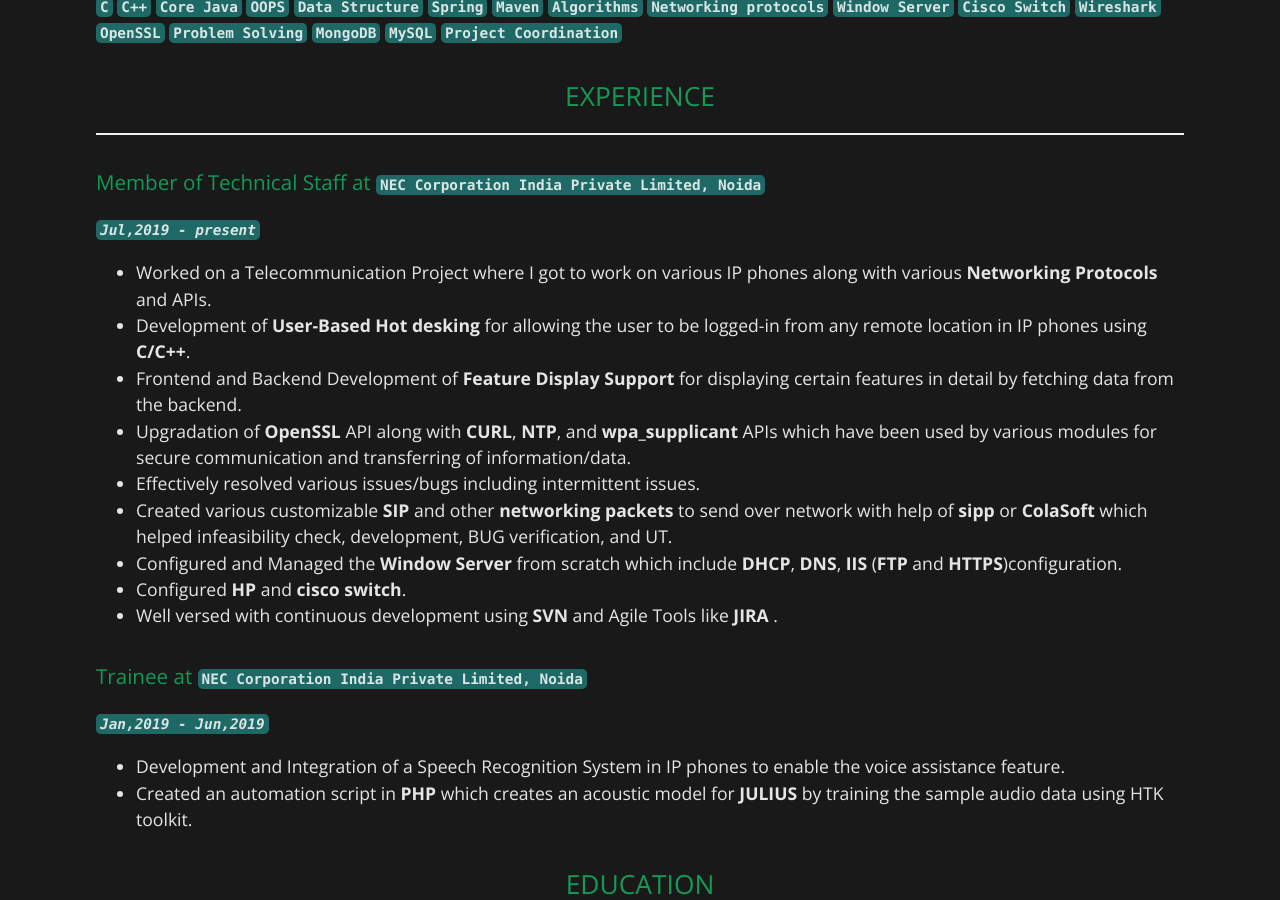
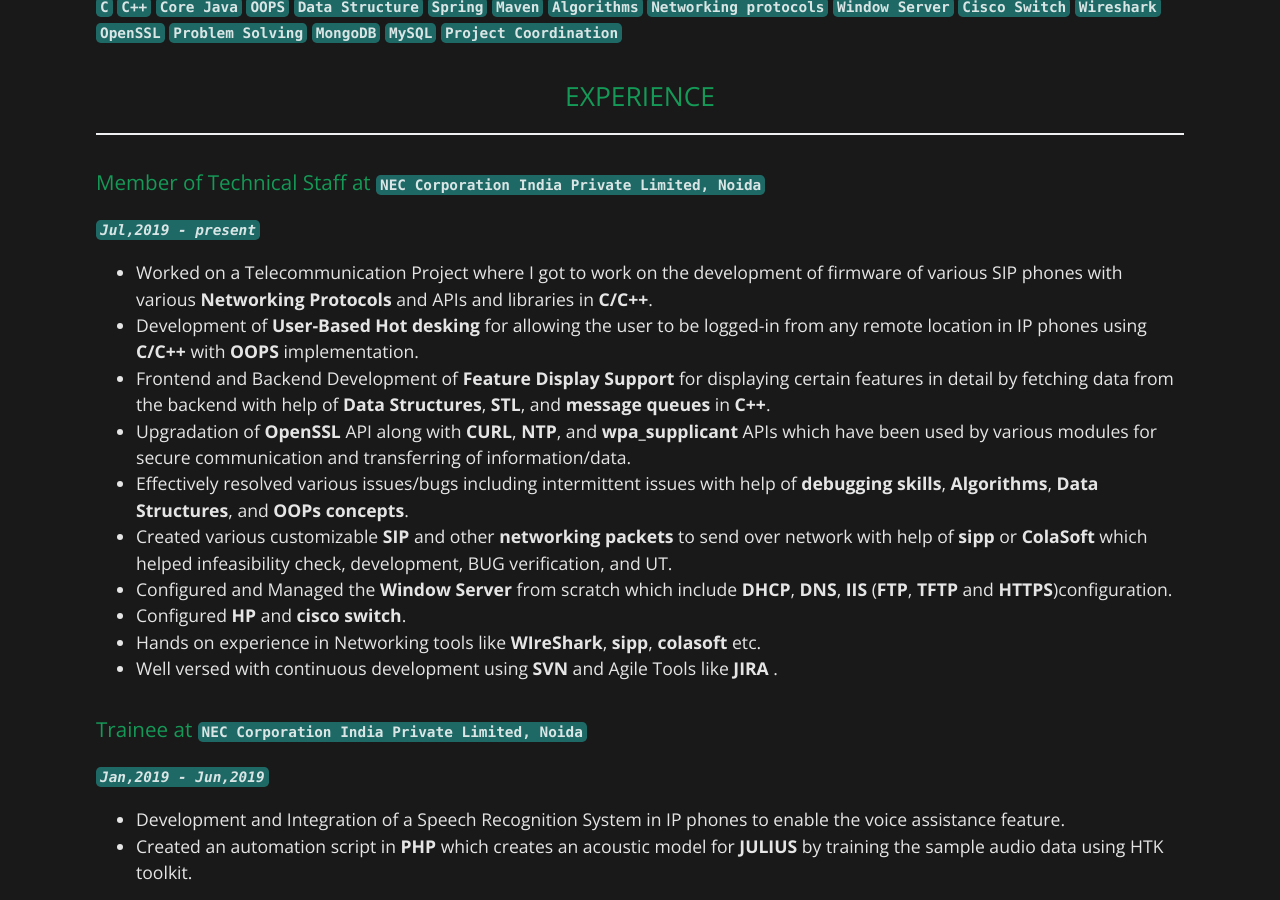
Before and after one commit to ImAshishRastogi/Resume, a Jekyll site: the page built from index.md, in a window 1280 px wide and 900 px high, scrolled down 844 px. Built offline with Jekyll 4.4.1, drawn with Linux system fonts in a browser that asks for light colours.

Commit message:
Update index.md

```diff
--- a/index.md
+++ b/index.md
@@ -19,14 +19,15 @@ and a proactive demeanor.**
 ---
 ### Member of Technical Staff at **`NEC Corporation India Private Limited, Noida`**
 _**`Jul,2019 - present`**_
- - Worked on a Telecommunication Project where I got to work on various IP phones along with various **Networking Protocols** and APIs.
- - Development of **User-Based Hot desking** for allowing the user to be logged-in from any remote location in IP phones using **C/C++**.
- - Frontend and Backend Development of **Feature Display Support** for displaying certain features in detail by fetching data from the backend.
+ - Worked on a Telecommunication Project where I got to work on the development of firmware of various SIP phones with various **Networking Protocols** and APIs and libraries in **C/C++**.
+ - Development of **User-Based Hot desking** for allowing the user to be logged-in from any remote location in IP phones using **C/C++** with **OOPS** implementation.
+ - Frontend and Backend Development of **Feature Display Support** for displaying certain features in detail by fetching data from the backend with help of **Data Structures**, **STL**, and **message queues** in **C++**.
  - Upgradation of **OpenSSL** API along with **CURL**, **NTP**, and **wpa_supplicant** APIs which have been used by various modules for secure communication and transferring of information/data.
- - Effectively resolved various issues/bugs including intermittent issues.
+ - Effectively resolved various issues/bugs including intermittent issues with help of **debugging skills**, **Algorithms**, **Data Structures**, and **OOPs concepts**.
  - Created various customizable **SIP** and other **networking packets** to send over network with help of **sipp** or **ColaSoft** which helped infeasibility check, development, BUG verification, and UT.
- - Configured and Managed the **Window Server** from scratch which include **DHCP**, **DNS**, **IIS** (**FTP** and **HTTPS**)configuration.
+ - Configured and Managed the **Window Server** from scratch which include **DHCP**, **DNS**, **IIS** (**FTP**, **TFTP** and **HTTPS**)configuration.
  - Configured **HP** and **cisco switch**.
+ - Hands on experience in Networking tools like **WIreShark**, **sipp**, **colasoft** etc.
  - Well versed with continuous development using **SVN** and Agile Tools like **JIRA** .
 
 ### Trainee at **`NEC Corporation India Private Limited, Noida`**
```
